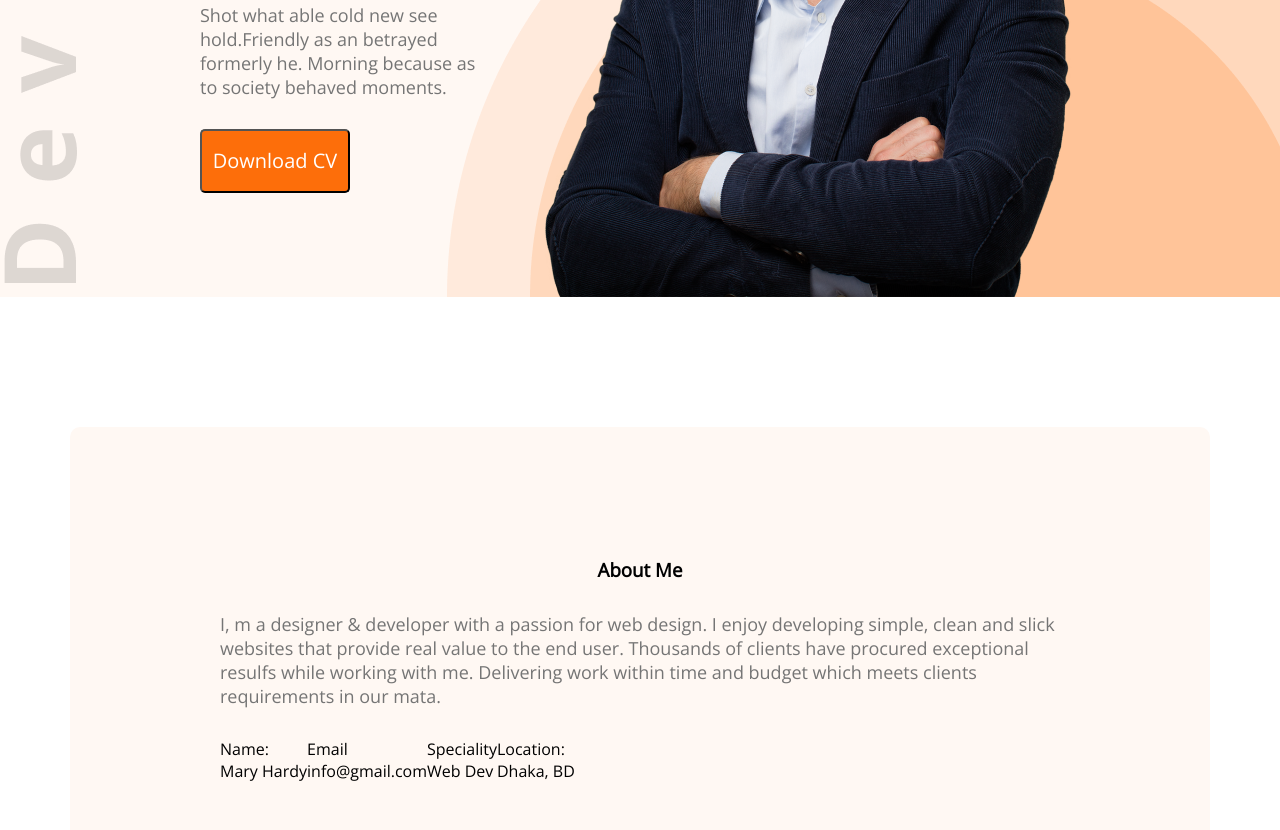
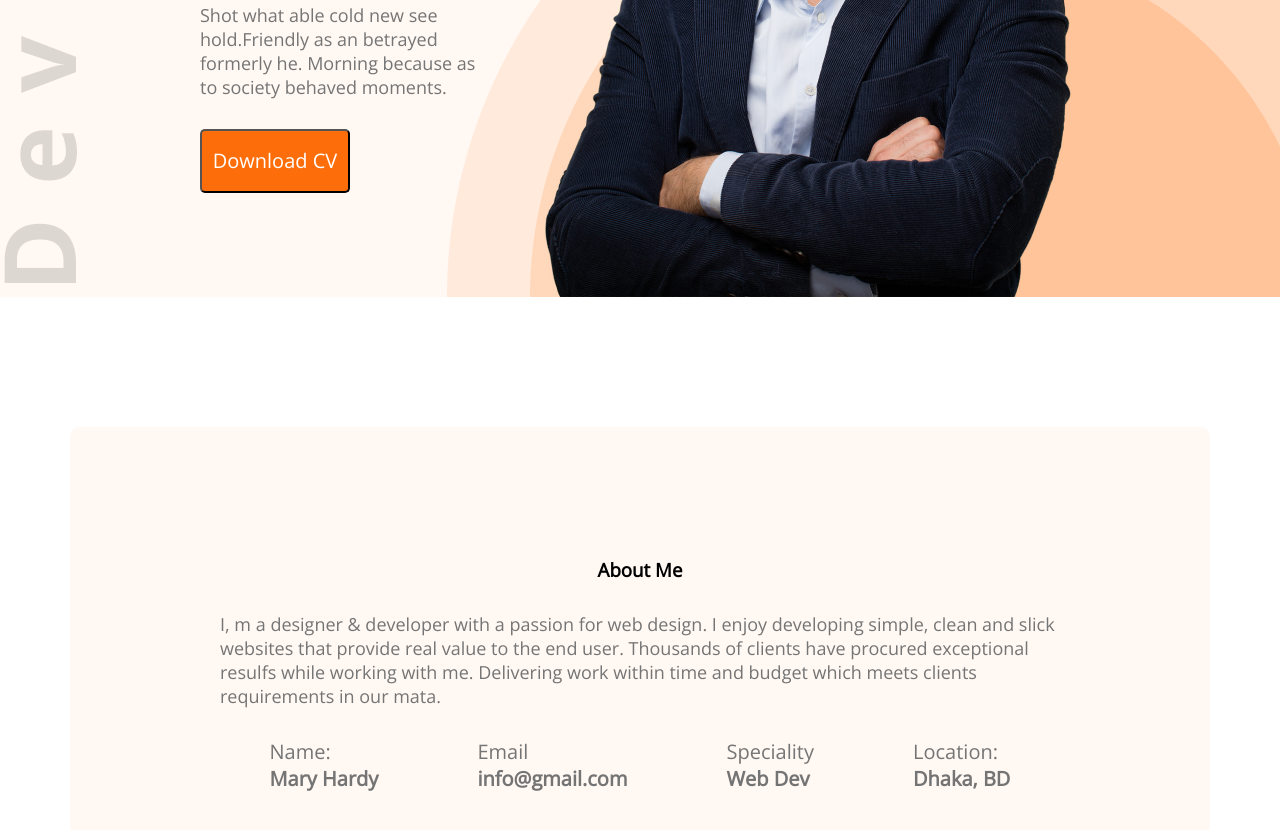
Before and after one commit to NakibCSE/developer-portfolio, a plain HTML site: page index.html in a window 1280 px wide. Shown: the part 543-1373 px from the top of the page. Drawn offline with nearby package versions, Linux system fonts and the light colour scheme.

Commit message:
added about section

```diff
--- a/styles/portfolio.css
+++ b/styles/portfolio.css
@@ -90,4 +90,16 @@ main{
 }
 .about-info-container{
     display: flex;
+    justify-content: space-around;
 }
+
+.about .info-title{
+    font-size: 20px;
+    color: #757575;
+}
+
+.info-description{
+    font-weight: 700;
+    font-size: 20px;
+    color: #747474;
+}
```
